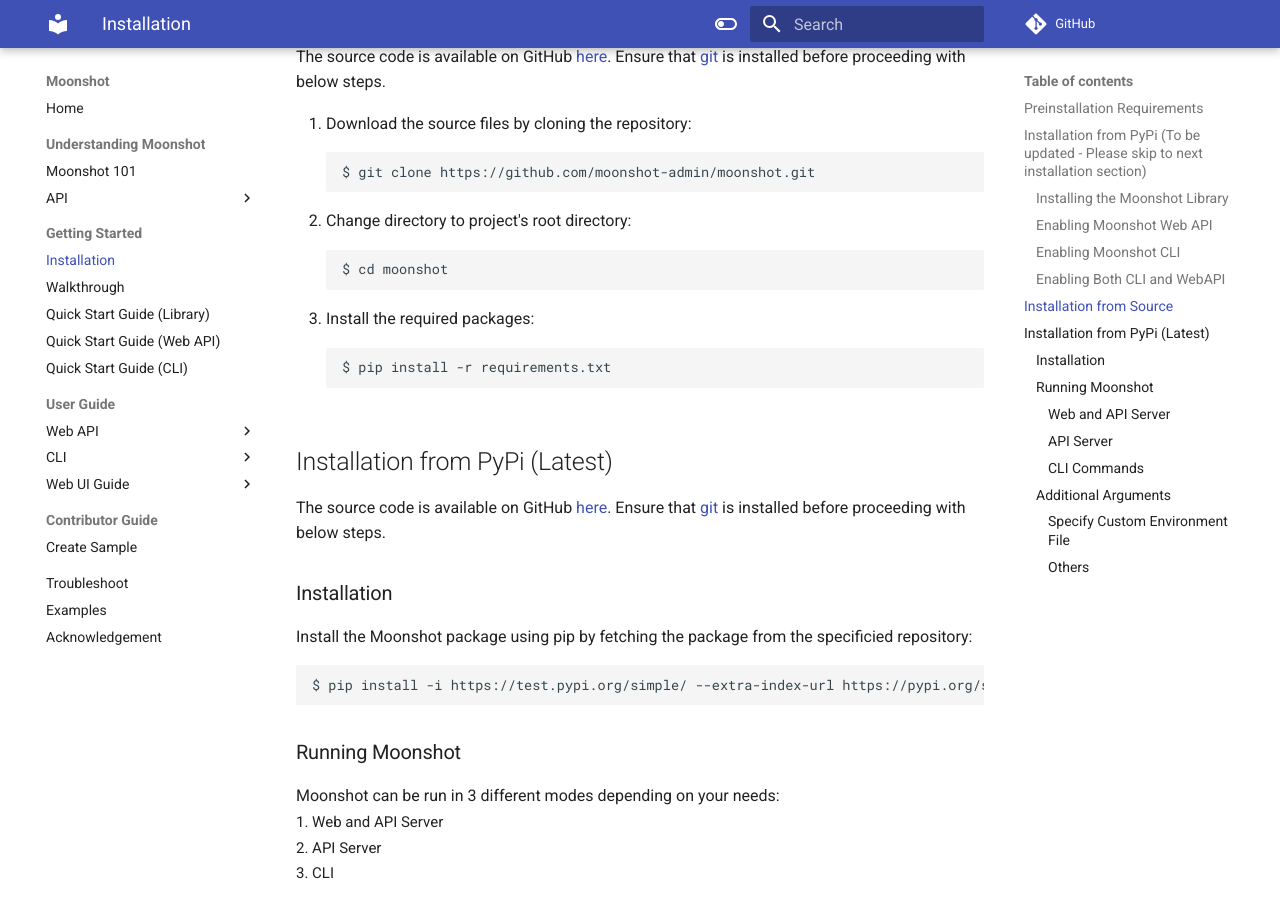
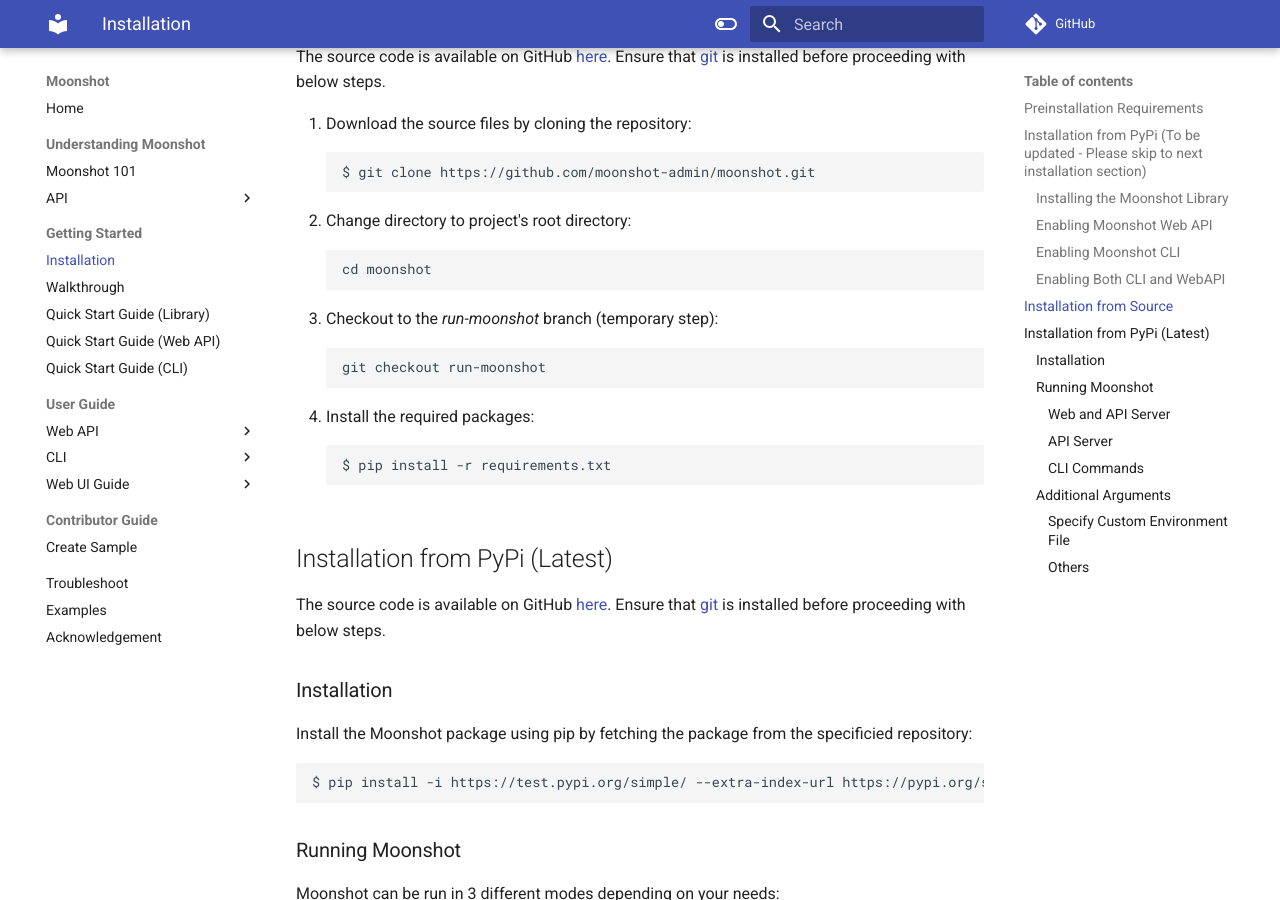
Before and after one commit to aiverify-foundation/moonshot, an MkDocs documentation site: the page built from docs/getting_started/installation.md, in a window 1280 px wide and 900 px high, scrolled down 1513 px. Built offline with MkDocs 1.6.1 and Material for MkDocs 9.7.7, drawn with Linux system fonts in a browser that asks for light colours; comment, search, counter and statistics services are not loaded.

Commit message:
Standardise font in installation.md

````diff
--- a/docs/getting_started/installation.md
+++ b/docs/getting_started/installation.md
@@ -48,9 +48,13 @@
 ```
 2. Change directory to project's root directory:
 ```
-$ cd moonshot
+cd moonshot
 ```
-3. Install the required packages:
+3. Checkout to the <i>run-moonshot</i> branch (temporary step):
+```
+git checkout run-moonshot
+```
+4. Install the required packages:
 ```
 $ pip install -r requirements.txt
 ```
@@ -80,36 +84,36 @@
 ```
 
 #### Web and API Server
-<span style="font-size:15px;"> Before running the Web and API server, make sure <b>moonshot-ui</b> is installed. To clone moonshot-ui from GitHub:</span>
+Before running the Web and API server, make sure <b>moonshot-ui</b> is installed. To clone moonshot-ui from GitHub:
 
 ```
 $ python -m moonshot -i moonshot-ui
 ```
 
-<span style="font-size:15px;"> To start web-API server and UI server:</span>
+To start web-API server and UI server:
 
 ```
 $ python -m moonshot web
 ```
 
 #### API Server
-<span style="font-size:15px;"> To run the web-API only:</span>
+To run the web-API only:
 ```
 $ python -m moonshot web-api
 ```
 
 #### CLI Commands
-<span style="font-size:15px;"> To execute CLI commands:</span>
+To execute CLI commands:
 ```
 $ python -m moonshot cli [command]
 ```
 
-<span style="font-size:15px;"> Replace [command] with a specific CLI command. For example, to run a recipe:</span>
+Replace [command] with a specific CLI command. For example, to run a recipe:
 ```
 $ python -m moonshot cli run_recipe
 ```
 
-<span style="font-size:15px;"> Alternatively, to enter interactive mode in CLI (Recommended):</span>
+Alternatively, to enter interactive mode in CLI (Recommended):
 ```
 $ python -m moonshot cli interactive
 ```
````
